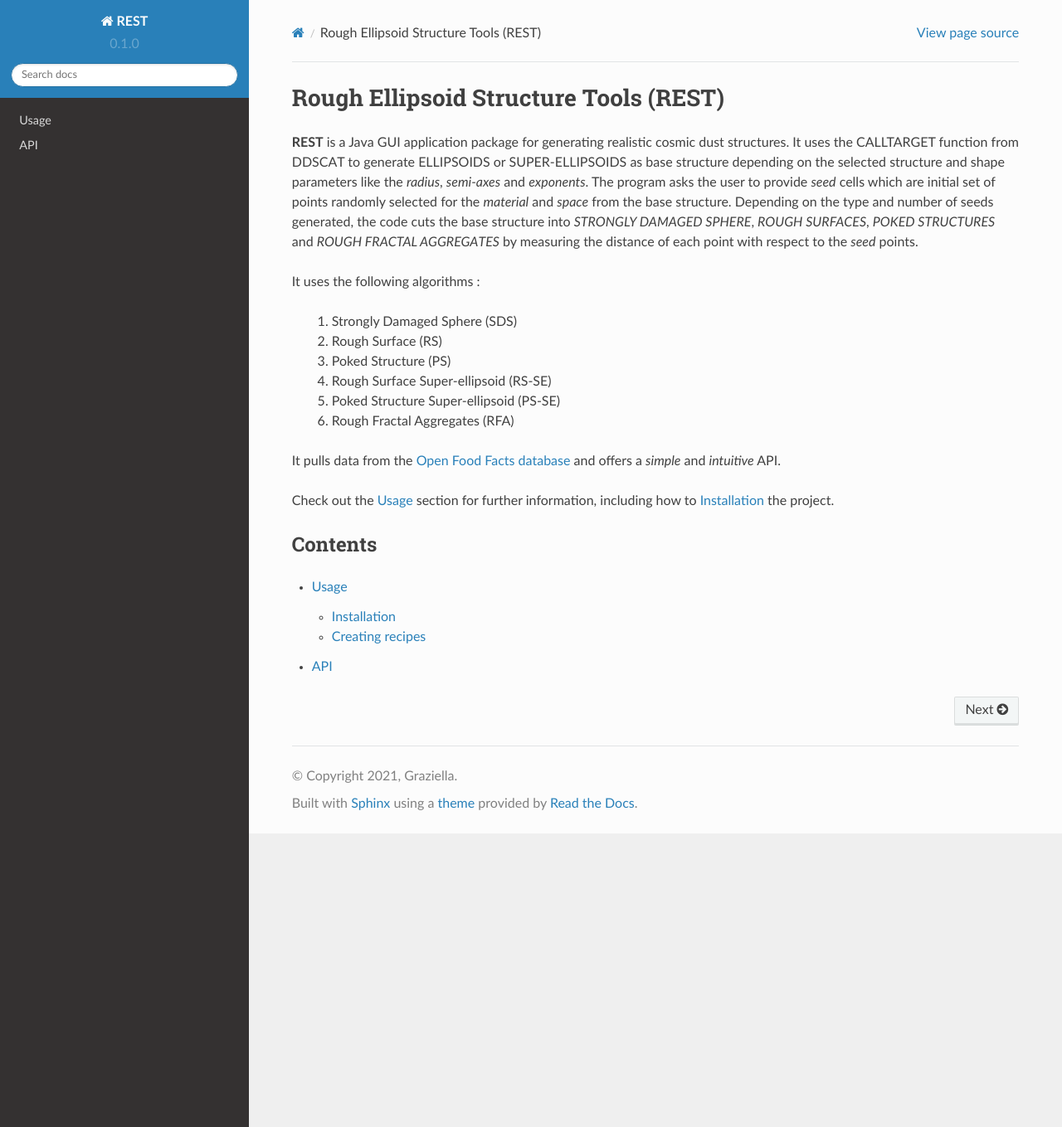
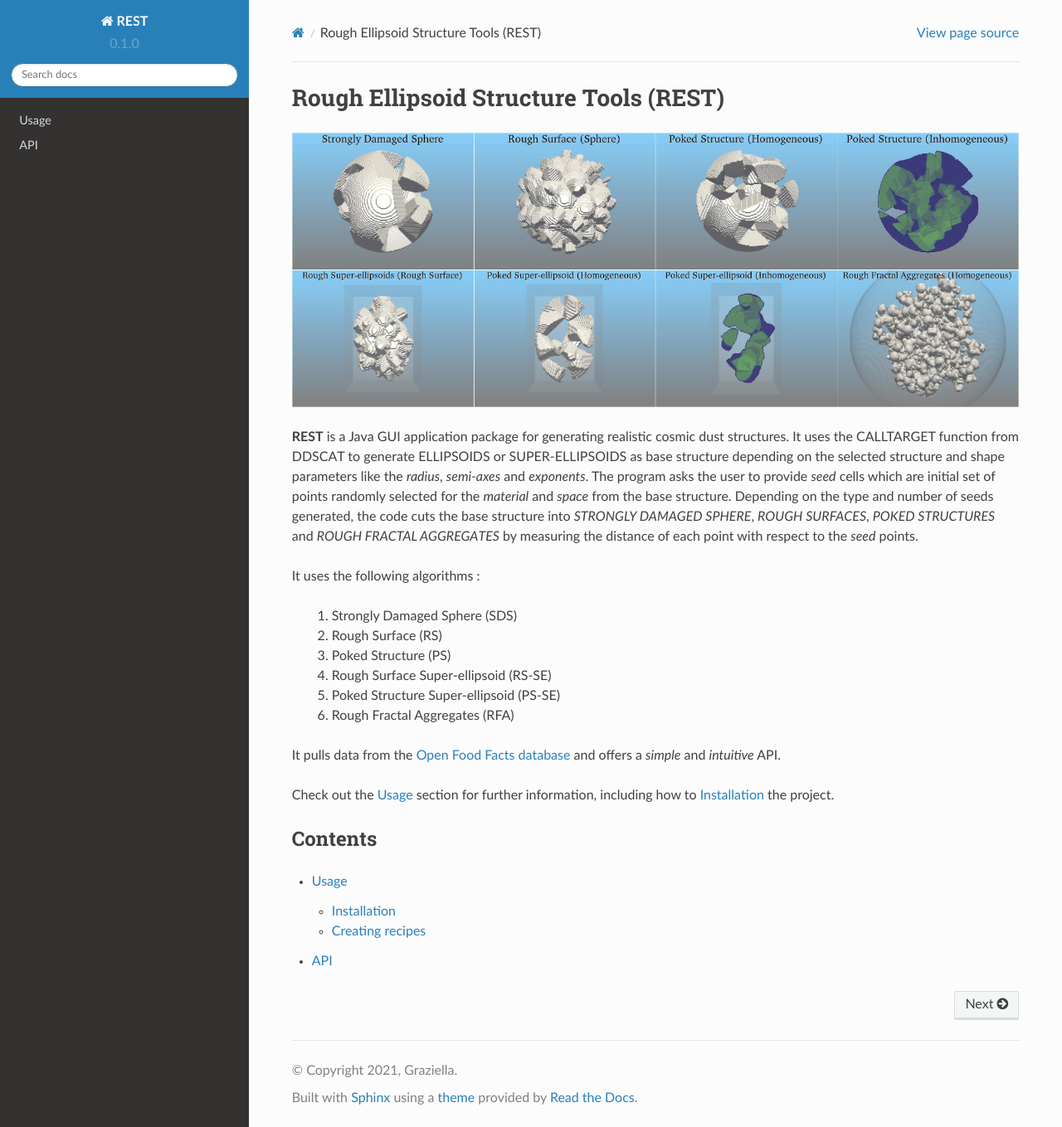
Before and after one commit to prithishh3/rtd-tutorial, a Sphinx documentation site: the page built from docs/source/index.rst, in a window 1280 px wide and 1359 px high. Shown: the whole window at 83% size. Built offline with Sphinx 7.4.7 and the Read the Docs theme 2.0.0, drawn with Linux system fonts in a browser that asks for light colours.

Commit message:
Update index.rst

```diff
--- a/docs/source/index.rst
+++ b/docs/source/index.rst
@@ -1,5 +1,6 @@
 Rough Ellipsoid Structure Tools (REST)
 ===================================
+.. image:: final1.jpg
 
 **REST** is a Java GUI application package for generating realistic cosmic dust structures.
 It uses the CALLTARGET function from DDSCAT to generate ELLIPSOIDS or SUPER-ELLIPSOIDS as base structure depending on the selected structure and shape parameters like the *radius*, *semi-axes* and *exponents*. The program asks the user to provide *seed* cells which are initial set of points randomly selected for the *material* and *space* from the base structure. Depending on the type and number of seeds generated, the code cuts the base structure into *STRONGLY DAMAGED SPHERE*, *ROUGH SURFACES*, *POKED STRUCTURES* and *ROUGH FRACTAL AGGREGATES* by measuring the distance of each point with respect to the *seed* points.
```
